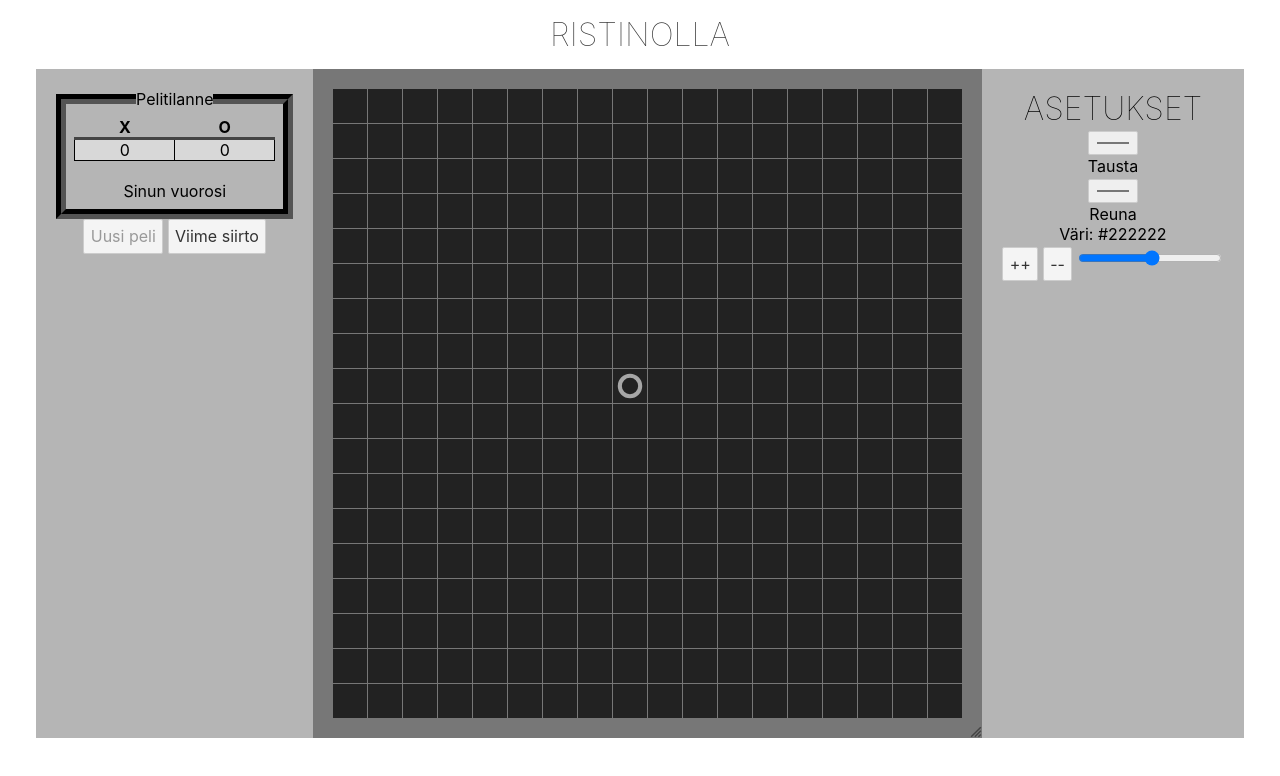
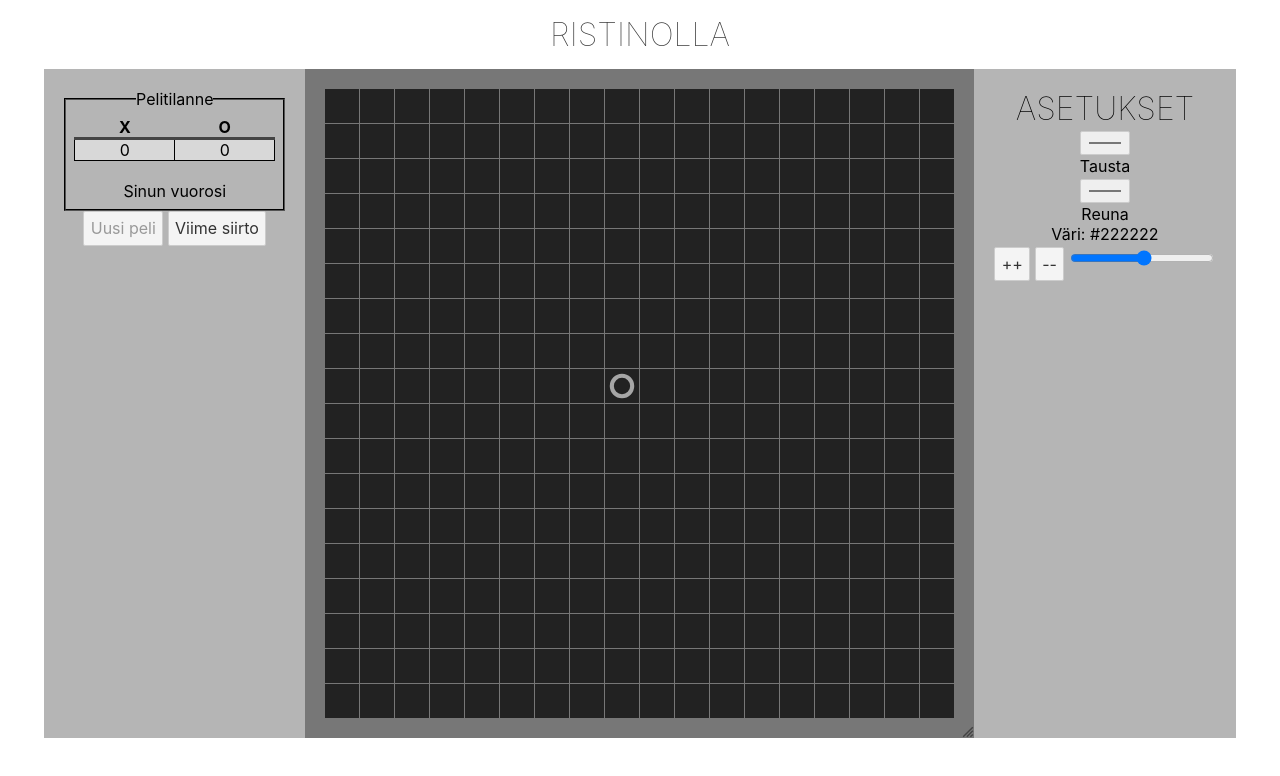
Before and after one commit to JaskaPaa/ristinollafrontend, a Svelte app: page / in a window 1280 px wide. Shown: the top 776 px of the page. Built offline with nearby package versions, Linux system fonts and the light colour scheme.

Commit message:
ristinolla2 testi3

```diff
--- a/src/App.svelte
+++ b/src/App.svelte
@@ -150,7 +150,7 @@
 		border-radius: 0px;
 		padding: 1vh;
 		border-color: #000;
-		border-width: 10px;
+		border-width: 2px;
 	}
 	legend {
     	background-color: #0000;
```
